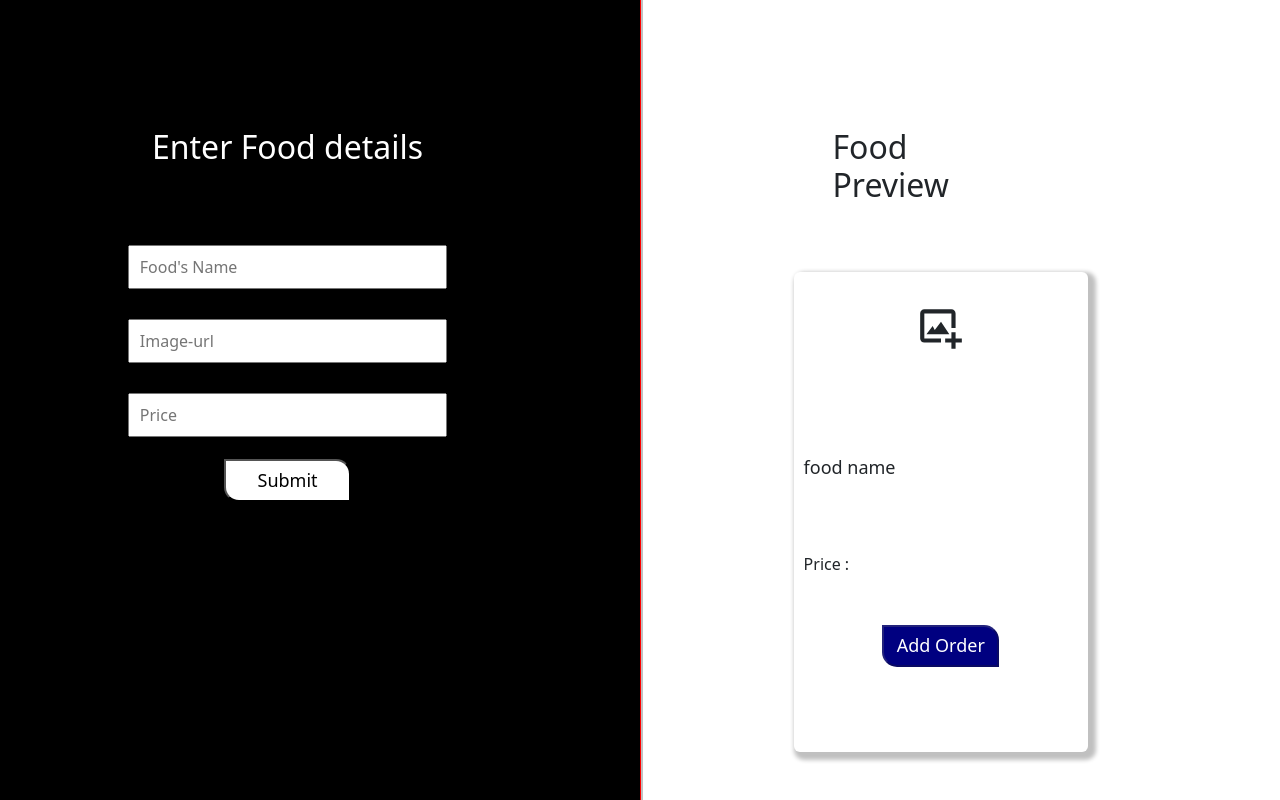
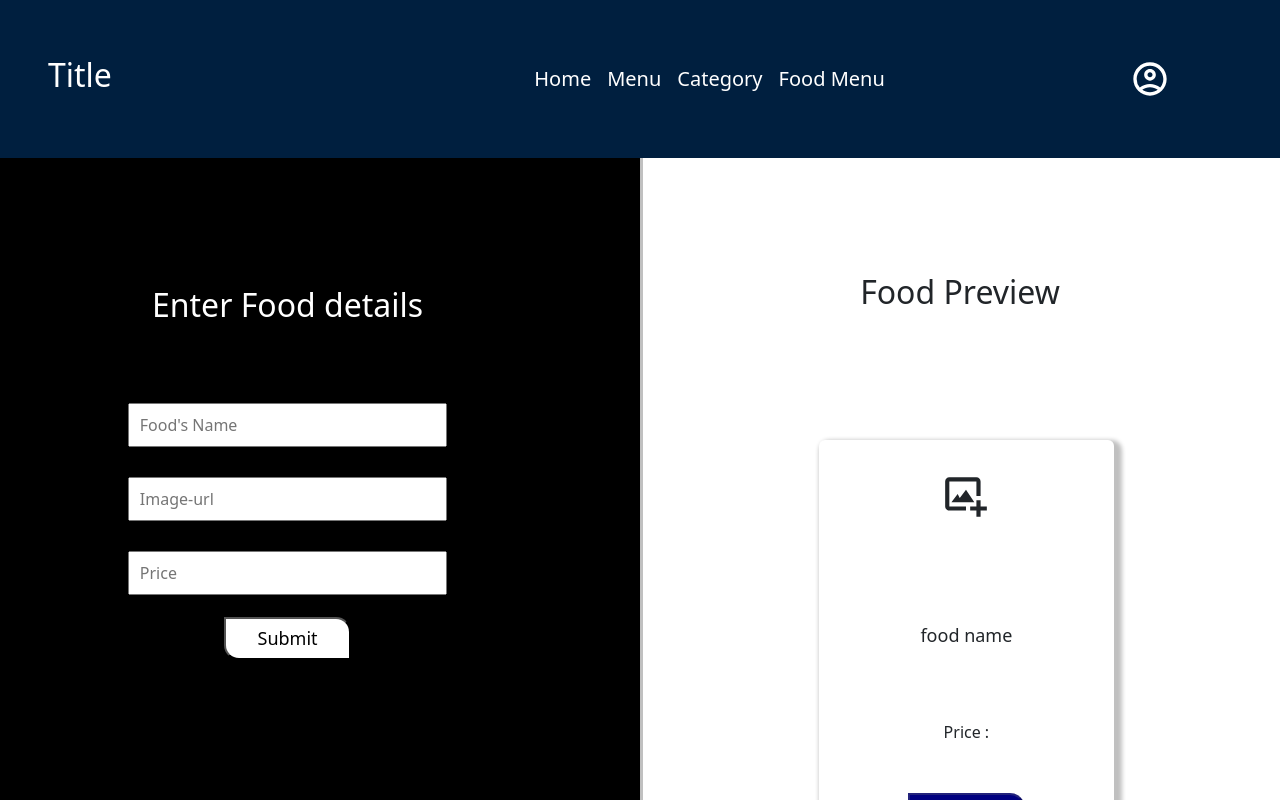
Before and after one commit to Outmoded-Programmer/Lab-5, a React (Create React App) app in the folder frontend/react-app/: page /addfood in a window 1280 px wide. Shown: the top 800 px of the page. Built offline with nearby package versions, Linux system fonts and the light colour scheme.

Commit message:
Didnt understand anything

```diff
--- a/frontend/react-app/src/App.jsx
+++ b/frontend/react-app/src/App.jsx
@@ -1,13 +1,15 @@
 import FoodMenu from "./Components/Form/FoodMenu";
 import FoodPost from "./Components/Form/FoodPost";
-// import NavBar from "./Components/NAV/NavBar";
+import NavBar from "./Components/NAV/NavBar";
 import { BrowserRouter, Routes, Route } from "react-router-dom";
 
+
 function App() {
+
   return (
     <>
       <BrowserRouter>
-        {/* <NavBar/> */}
+      <NavBar/>
         <Routes>
           <Route path="/foodMenu" element={<FoodMenu />} />
           <Route path="/addfood" element={<FoodPost />} />
--- a/frontend/react-app/src/Components/Form/FoodPost.css
+++ b/frontend/react-app/src/Components/Form/FoodPost.css
@@ -62,22 +62,23 @@
 }
 
 .side-preview {
-  padding-top: 10%;
-  /* margin-left: 18%; */
+  padding-top: 9%;
+  margin-left: 10%;
   flex-basis: 30%;
-  border-left: 1px solid red;
+  width: 100%;
+  text-align: center;
 }
-.card-h2{
-  margin-left: 50%;
+.card-h2 {
+  margin-left: 0%;
 }
 .card {
   border: 1px solid transparent;
-  top: 34%;
-  left: 62%;
-  padding: 0 0 ;
+  top: 55%;
+  left: 64%;
+  padding: 0 0;
   width: 23%;
   height: 60vh;
-  box-shadow: 4px 4px 4px 4px silver  ;
+  box-shadow: 4px 4px 4px 4px silver;
   position: absolute;
 }
 .image-preview {
@@ -89,11 +90,11 @@
   padding: 0 0 8px;
   margin-bottom: 2%;
 }
-.icon{
+.icon {
   margin-top: 10%;
   font-size: 50px;
 }
-.price-preview{
+.price-preview {
   z-index: 10000;
   border: 1px solid transparent;
   padding: 10px 8px;
@@ -101,17 +102,13 @@
   margin-top: 5%;
   margin-bottom: 3%;
 }
-.price-preview h3{
+.price-preview h3 {
   font-size: 16px;
   font-weight: 500;
   position: relative;
-
-
-
 }
 .name-preview {
   position: relative;
-
   padding: 6px 8px;
   margin: 8px 0px;
   border: 1px solid transparent;
--- a/frontend/react-app/src/Components/NAV/NavBar.jsx
+++ b/frontend/react-app/src/Components/NAV/NavBar.jsx
@@ -1,20 +1,42 @@
-import React from 'react'
+import React from "react";
 import { Link } from "react-router-dom";
+import "./navbar.css";
+import { MdOutlineAccountCircle } from "react-icons/md";
 
 const NavBar = () => {
   return (
     <>
-     <div className="container">
+      <div className="h-5 p-5 d-flex main-nav">
         <div className="title">
+          <h2 className="text-white">Title</h2>
         </div>
-        <nav>
-        <Link to="/">Home</Link>
-        <Link to="/foodMenu">Food Menu</Link>
-        <Link to="/addFood">Food Menu</Link>
+        <nav className="navbar">
+          <Link to="/" className="p-2 text-white text-decoration-none link">
+            Home
+          </Link>
+          <Link
+            to="/foodMenu"
+            className="p-2 text-white text-decoration-none link"
+          >
+            Menu
+          </Link>
+          <Link
+            to="/Category"
+            className="p-2 text-white text-decoration-none link"
+          >
+            Category
+          </Link>
+          <Link
+            to="/addFood"
+            className="p-2 text-white text-decoration-none link"
+          >
+            Food Menu
+          </Link>
         </nav>
-     </div>
+        <MdOutlineAccountCircle className="text-white login" />
+      </div>
     </>
-    )
-}
+  );
+};
 
-export default NavBar
+export default NavBar;
--- /dev/null
+++ b/frontend/react-app/src/Components/NAV/navbar.css
@@ -0,0 +1,23 @@
+*{
+    margin: 0;
+    padding: 0;
+    box-sizing: border-box;
+}
+.main-nav{
+    width: 100%;
+    position: sticky;
+    background-color: #001f3f;
+    align-items: center;
+
+}
+.navbar{
+    margin-left: 35%;
+}
+.link{
+    font-weight: 500;
+    font-size: 20px;;
+}
+.login{
+    font-size: 40px;
+    margin-left: 20%;
+}
```
Also changed, not shown: frontend/react-app/src/Components/Form/Registration.jsx (added, +19 -0 lines).
